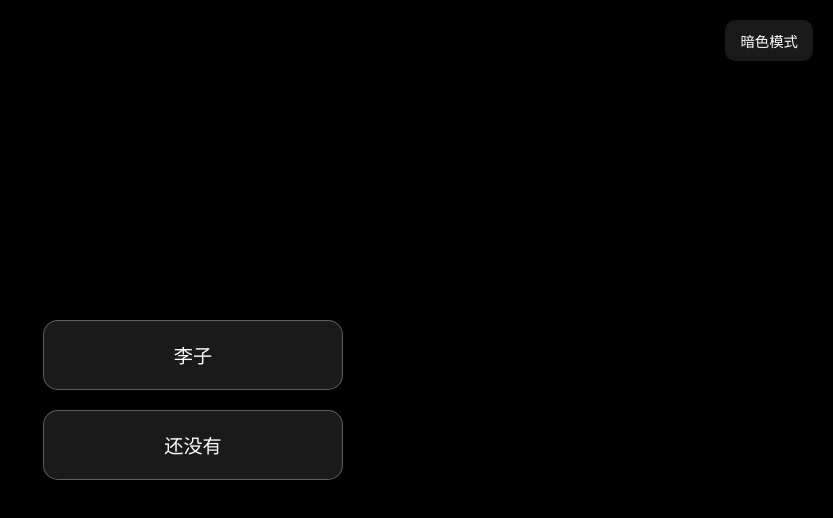
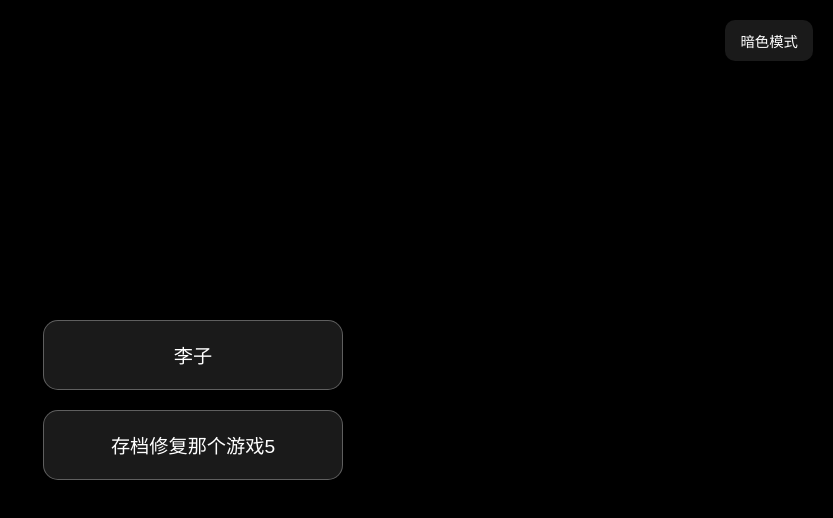
Before and after one commit to LigeLoveRosita/--zhuzhuzhan, a plain HTML site: page index.html in a window 1280 px wide. Shown: the whole page, without its empty margins (447-1280 px from the left). Drawn offline with Linux system fonts and the light colour scheme.

Commit message:
Update index.html

```diff
--- a/index.html
+++ b/index.html
@@ -96,7 +96,8 @@
   <button class="toggle-mode" onclick="toggleTheme()">暗色模式</button>
 
   <a href="https://lzd.kizuki.wiki/" class="glass-button">李子</a>
-  <a href="https://example.com/page2" class="glass-button">还没有</a>
+  <a href="https://lzd.kizuki.wiki/archives/gta5xiufu" class="glass-button">存档修复那个游戏5</a>
+
 
   <script>
 	function toggleTheme() {
```
